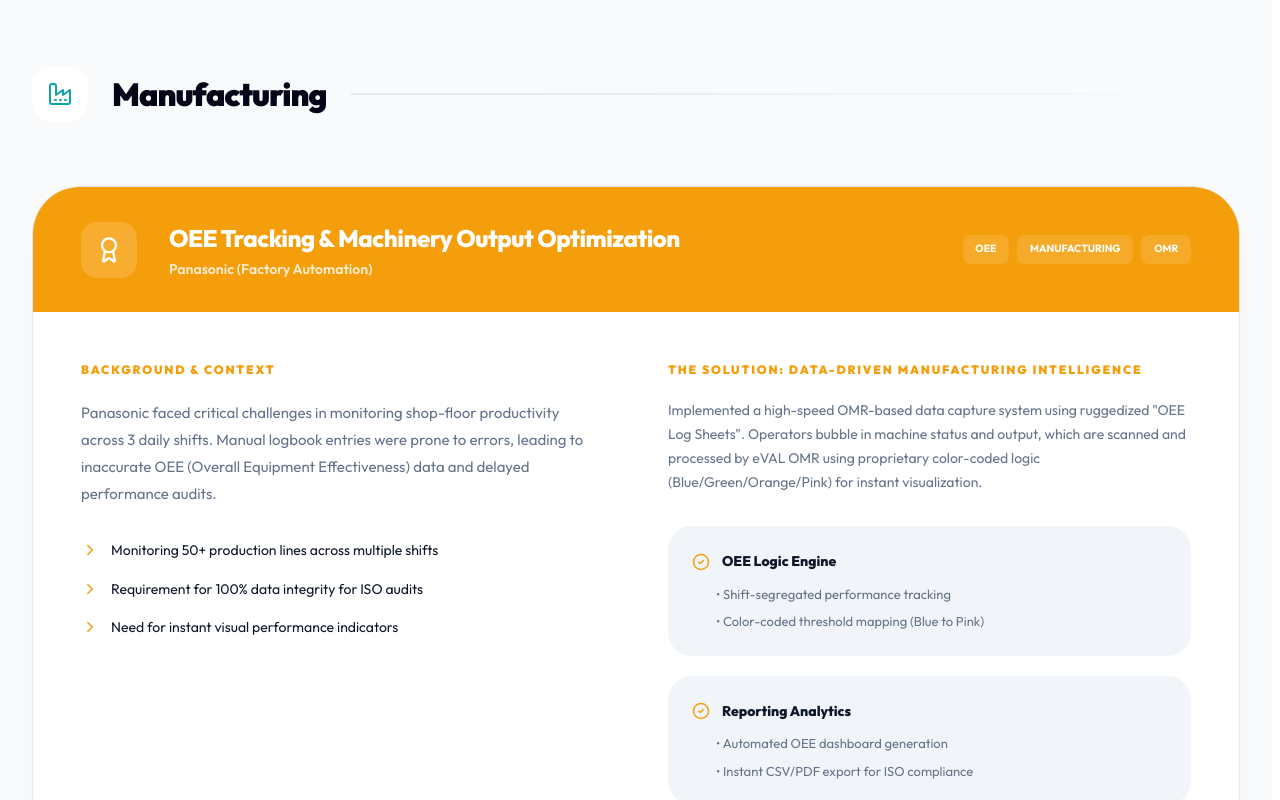
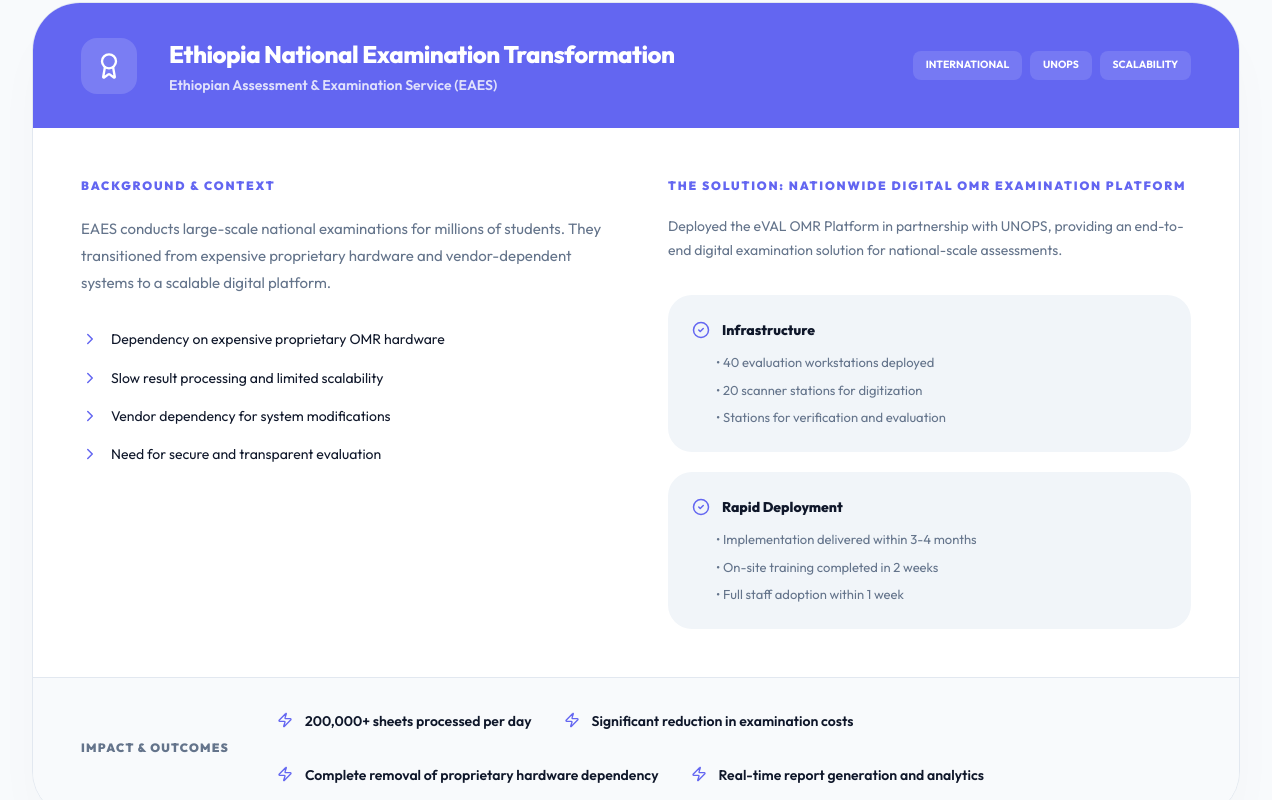
Before and after one commit to binur-sketch/Eval-Edtech-Suit, a React (Vite) app: page /case-studies in a window 1280 px wide. Shown: the part 2640-3440 px from the top of the page. Built offline with nearby package versions, Linux system fonts and the light colour scheme.

Commit message:
case study added

```diff
--- a/src/pages/BookDemo.jsx
+++ b/src/pages/BookDemo.jsx
@@ -10,7 +10,7 @@
 const BookDemo = () => {
   const [formData, setFormData] = useState({
     name: '',
-    phone: '',
+    phone: '+91 ',
     email: '',
     organization: '',
     country: 'India',
@@ -32,7 +32,18 @@
 
   const { status, message, submitForm } = useFormSubmit({
     successMessage: "Your demo request has been received! Our Team will contact you within 24 hours.",
-    onSuccess: () => setShowSuccess(true)
+    onSuccess: () => {
+      setShowSuccess(true);
+      setFormData({
+        name: '',
+        phone: '+91 ',
+        email: '',
+        organization: '',
+        country: 'India',
+        solutions: ['Complete eVAL Suite'],
+        message: ''
+      });
+    }
   });
 
   const handleChange = (e) => {
--- a/src/pages/CaseStudies.jsx
+++ b/src/pages/CaseStudies.jsx
@@ -133,6 +133,31 @@
             'Significant improvement in data accuracy',
             'Faster processing of millions of records',
             'Standardized dataset for policy analysis'
+          ]
+        },
+        {
+          title: 'Ethiopia National Examination Transformation',
+          client: 'Ethiopian Assessment & Examination Service (EAES)',
+          tagline: 'Nationwide Digital OMR Examination Platform',
+          tags: ['International', 'UNOPS', 'Scalability'],
+          color: '#6366F1',
+          background: 'EAES conducts large-scale national examinations for millions of students. They transitioned from expensive proprietary hardware and vendor-dependent systems to a scalable digital platform.',
+          points: [
+            'Dependency on expensive proprietary OMR hardware',
+            'Slow result processing and limited scalability',
+            'Vendor dependency for system modifications',
+            'Need for secure and transparent evaluation'
+          ],
+          solution: 'Deployed the eVAL OMR Platform in partnership with UNOPS, providing an end-to-end digital examination solution for national-scale assessments.',
+          features: [
+            { title: 'Infrastructure', items: ['40 evaluation workstations deployed', '20 scanner stations for digitization', 'Stations for verification and evaluation'] },
+            { title: 'Rapid Deployment', items: ['Implementation delivered within 3-4 months', 'On-site training completed in 2 weeks', 'Full staff adoption within 1 week'] }
+          ],
+          outcomes: [
+            '200,000+ sheets processed per day',
+            'Significant reduction in examination costs',
+            'Complete removal of proprietary hardware dependency',
+            'Real-time report generation and analytics'
           ]
         },
         // {
--- a/src/pages/Partner.jsx
+++ b/src/pages/Partner.jsx
@@ -13,12 +13,14 @@
 const Partner = () => {
   const [isSubmitting, setIsSubmitting] = useState(false);
   const [showSuccess, setShowSuccess] = useState(false);
-  const [phone, setPhone] = useState('');
+  const [selectedCountry, setSelectedCountry] = useState('India');
+  const [phone, setPhone] = useState('+91 ');
 
   const handleCountryChange = (e) => {
     const countryName = e.target.value;
     const country = countries.find(c => c.name === countryName);
     if (country) {
+      setSelectedCountry(country.name);
       setPhone(country.dial_code + ' ');
     }
   };
@@ -48,7 +50,8 @@
       if (response.ok) {
         setShowSuccess(true);
         e.target.reset();
-        setPhone('');
+        setSelectedCountry('India');
+        setPhone('+91 ');
       }
     } catch (error) {
       console.error("Submission error:", error);
@@ -235,6 +238,7 @@
                       <select
                         name="country"
                         required
+                        value={selectedCountry}
                         onChange={handleCountryChange}
                         style={{ width: '100%', border: 'none', borderBottom: '2px solid #e2e8f0', padding: '0.75rem 0', fontSize: '1rem', outline: 'none', background: 'transparent' }}
                       >
```
